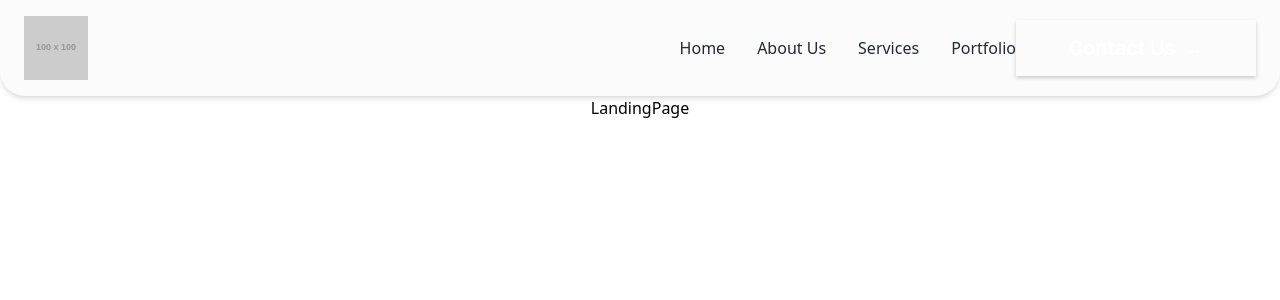
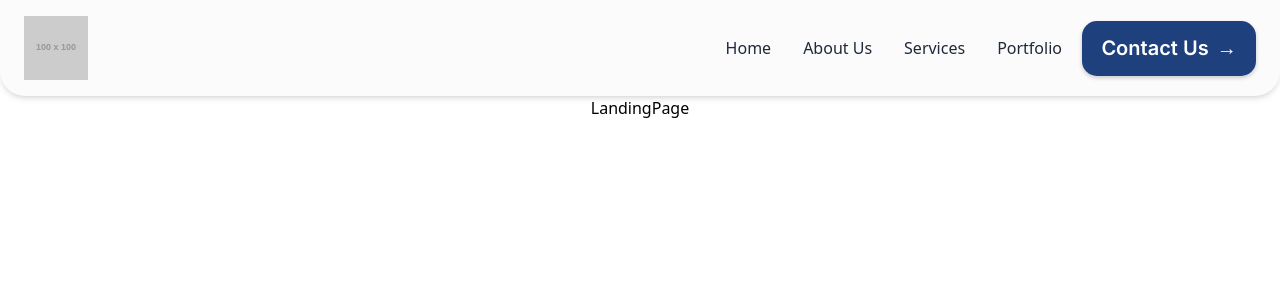
Before and after one commit to Momen-Assaf/HunainFZE, a React (Create React App) app: page / in a window 1280 px wide. Shown: the top 300 px of the page. Built offline with nearby package versions, Linux system fonts and the light colour scheme.

Commit message:
custom button complete

```diff
--- a/src/components/CustomButton.tsx
+++ b/src/components/CustomButton.tsx
@@ -1,4 +1,5 @@
-import theme from "../theme"; // Assuming theme is defined and imported
+import React from "react";
+import theme from "../theme"; // Ensure theme is imported correctly
 
 const CustomButton = ({
     text = "Contact Us",
@@ -9,14 +10,24 @@ const CustomButton = ({
     return (
         <button
             onClick={onClick}
-            className={`relative flex items-center justify-center gap-2 w-full sm:w-60 h-12 sm:h-14 bg-[${theme.colors.primary}] text-white font-semibold text-base sm:text-xl rounded-[${theme.borderRadius.md}] hover:bg-opacity-90 transition-all ${buttonClass}`}
+            className={`relative flex items-center justify-center gap-2 hover:opacity-90 transition-all ${buttonClass}`}
             style={{
-                fontFamily: theme.fonts.primary,
-                boxShadow: `0px 2px 4px rgba(0, 0, 0, 0.2)`,
+                backgroundColor: theme.colors.primary, // Theme-based background color
+                fontFamily: theme.fonts.primary, // Theme-based font family
+                fontSize: theme.fontSize.medium,
+                fontWeight: theme.fontWeight.semiBold, // Semi-bold weight
+                color: theme.colors.textLight,
+                width: "174px", // Fixed width
+                height: "55px", // Fixed height
+                borderRadius: theme.borderRadius.md, // Fallback for missing theme values
+                boxShadow: `0px 2px 4px rgba(0, 0, 0, 0.2)`, // Box shadow
+                // display: "flex",
+                // alignItems: "center",
+                // justifyContent: "center",
             }}
         >
             <span>{text}</span>
-            <span className="text-lg sm:text-xl">{icon}</span>
+            <span style={{ fontSize: "20px" }}>{icon}</span>
         </button>
     );
 };
--- a/src/components/TopBar.tsx
+++ b/src/components/TopBar.tsx
@@ -20,7 +20,7 @@ const TopBar = () => {
         <div className="flex justify-between">
 
           {/* Navigation Links */}
-          <nav className="flex items-center space-x-8">
+          <nav className="flex items-center space-x-8 ">
             <ScrollableText targetSectionId="home" text="Home" />
             <ScrollableText targetSectionId="about" text="About Us" />
             <ScrollableText targetSectionId="services" text="Services" />
@@ -29,6 +29,7 @@ const TopBar = () => {
 
           <CustomButton
             text="Contact Us"
+            buttonClass="ms-5"
           />
 
         </div>
--- a/src/theme.js
+++ b/src/theme.js
@@ -1,33 +1,23 @@
 const theme = {
     colors: {
-        primary: "#1E407D", // Primary brand color
-        background_primary: "#FFFFFF", // Main background color
+        primary: "#1E407D", // Primary color
+        textLight: "#FFFFFF", // Light text color
+        textDark: "#363636", // Dark text color
+        background_primary: "#FFFFFF", // Background color for primary
         background_secondary: "#FBFBFB", // Secondary background color
-        text: "#363636", // Default text color
     },
     fonts: {
-        primary: "'Inter', sans-serif", // Main font used for headings or titles
-        secondary: "'Sen', sans-serif", // Supporting font for body text
+        primary: "Inter, sans-serif", // Primary font
+        secondary: "Sen, sans-serif", // Secondary font
     },
-    fontSizes: {
-        xs: "0.75rem", // 12px
-        sm: "0.875rem", // 14px
-        base: "1rem", // 16px
-        lg: "1.125rem", // 18px
-        xl: "1.25rem", // 20px
-        "2xl": "1.5rem", // 24px
+    fontWeight: {
+        semiBold: 600, // Semi-bold font weight
     },
-    spacing: {
-        xs: "4px",
-        sm: "8px",
-        md: "16px",
-        lg: "24px",
-        xl: "32px",
+    fontSize: {
+        medium: "20px", // Font size of 20px
     },
     borderRadius: {
-        sm: "4px",
-        md: "8px",
-        lg: "15px",
+        md: "15px", // Rounded corners
     },
 };
 
```
